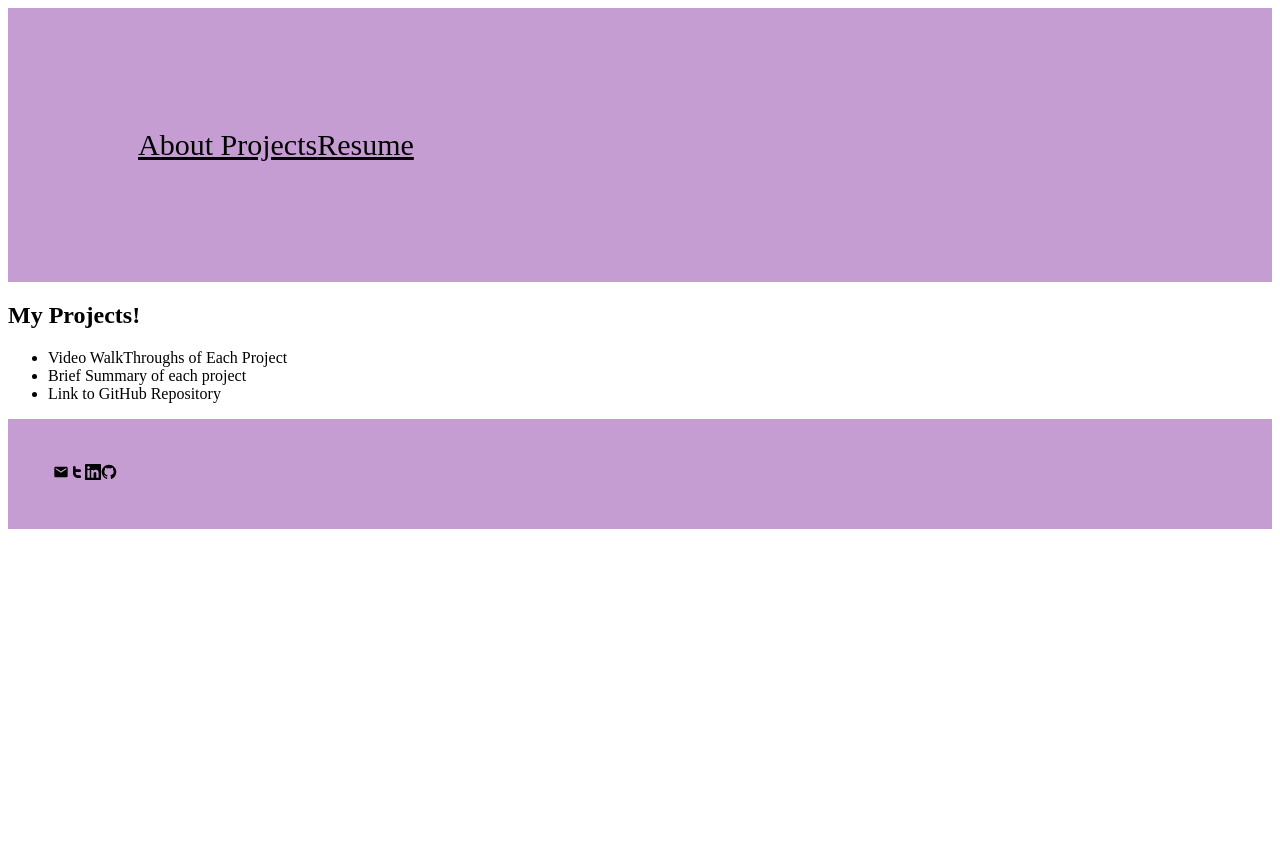
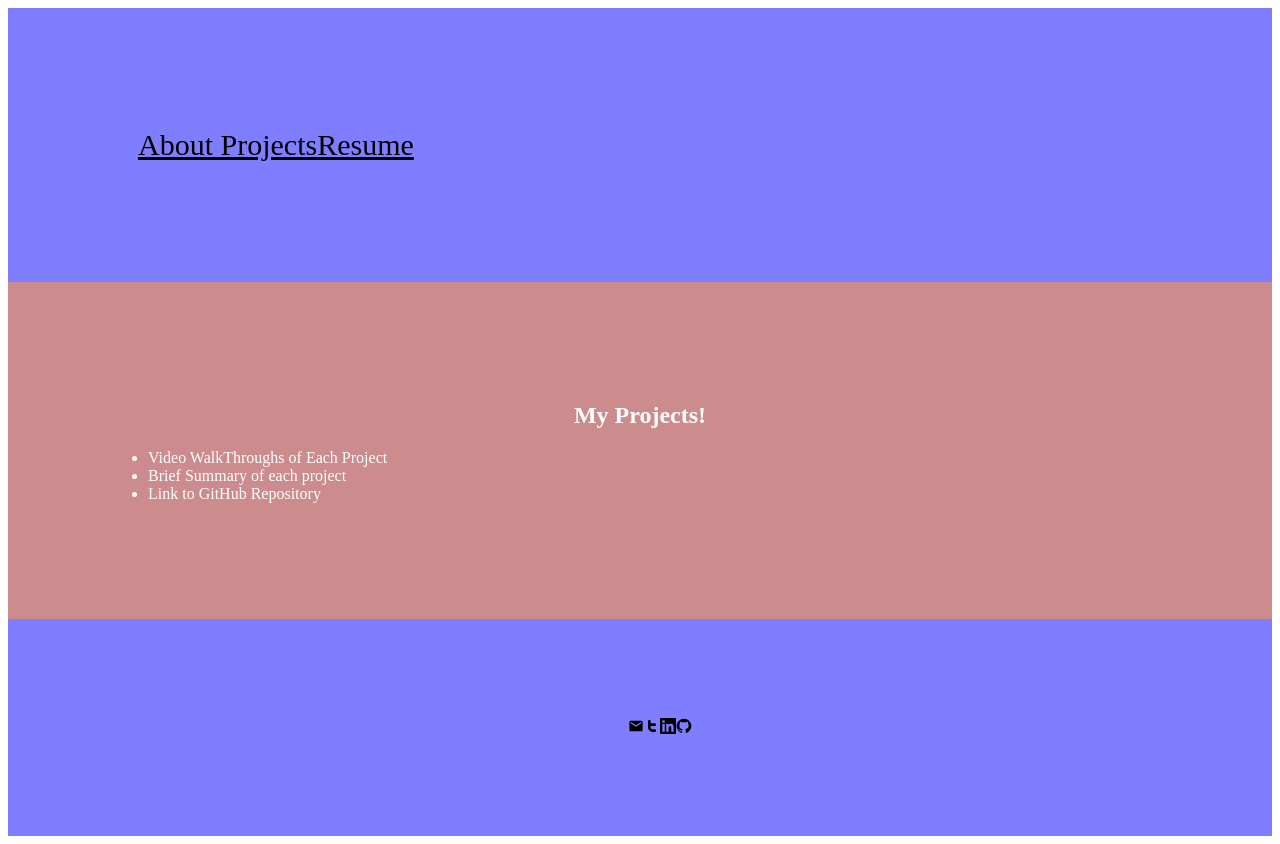
Before and after one commit to LetsJessCode/portfolio_site, a React (Create React App) app: page /projects in a window 1280 px wide. Before the commit the page ends 800 px from the top, so only its background shows below. Built offline with nearby package versions, Linux system fonts and the light colour scheme.

Commit message:
updated color

```diff
--- a/src/App.js
+++ b/src/App.js
@@ -3,7 +3,7 @@ import  NavBar  from './Components/NavBar/NavBar'
 import { BrowserRouter as Router, Route, Switch } from 'react-router-dom'
 // ------------------------------
 import About from './Components/About'
-import Projects from './Components/Projects'
+import Projects from './Components/Project/Projects'
 import Footer from './Components/Footer/Footer'
 // ------------------------------
 export class App extends Component {
--- a/src/Components/Footer/Footer.css
+++ b/src/Components/Footer/Footer.css
@@ -1,11 +1,11 @@
 .fixed-bottom {
     padding: 45px;
-    background: #c69dd2;
+    /* background: #c69dd2; */
     color: white;
   }
 
 
 .icon {
-    /* text-align: center; */
+    text-align: center;
     padding: 1cm;
 }
--- a/src/Components/Footer/Footer.js
+++ b/src/Components/Footer/Footer.js
@@ -9,11 +9,13 @@ export class Footer extends Component {
     render() {
         return (
             <div className="fixed-bottom">
-                 <nav>
-                    <a href="mailto:letsjesscode@gmail.com"><MdEmail /></a>
-                    <a href="https://twitter.com/LetsJessCode"><CgTwitter /></a>
+                 <nav className= "icon">
+                   <ul>
+                       <a href="mailto:letsjesscode@gmail.com"><MdEmail /></a>
+                         <a href="https://twitter.com/LetsJessCode"><CgTwitter /></a>
                         <a href="https://www.linkedin.com/in/jessica-shearwood/"><GrLinkedin /></a>
-                    <a href="https://github.com/LetsJessCode"><GrGithub /> </a>
+                         <a href="https://github.com/LetsJessCode"><GrGithub /> </a>
+                    </ul>
                 </nav>
             </div>
         )
--- a/src/Components/NavBar/Nav.css
+++ b/src/Components/NavBar/Nav.css
@@ -1,6 +1,5 @@
 .nav {
     padding: 90px;
-    background: #c69dd2;
     color: white;
     font-size: 30px;
   }
--- /dev/null
+++ b/src/Components/Project/Project.css
@@ -0,0 +1,17 @@
+.nav {
+    background: #7f7eff;
+    color: white;
+  }
+
+.body{
+    background-color: #cc8b8c;
+    padding: 100px;
+    color: white;
+}
+
+.title{
+    text-align: center;
+}
+.fixed-bottom {
+    background: #7f7eff;
+  }
--- /dev/null
+++ b/src/Components/Project/Projects.js
@@ -0,0 +1,19 @@
+import React from 'react'
+import 'fontsource-roboto';
+import '../Project/Project.css'
+
+const Projects = () => {
+    return (
+
+        <div className="body">
+            <h2 className="title">My Projects!</h2>
+                <ul>
+                    <li>Video WalkThroughs of Each Project</li>
+                    <li>Brief Summary of each project</li>
+                    <li>Link to GitHub Repository</li>
+                </ul>
+        </div>
+    )
+}
+
+export default Projects
--- a/src/Components/Projects.js
+++ /dev/null
@@ -1,17 +0,0 @@
-import React from 'react'
-import 'fontsource-roboto';
-
-const Projects = () => {
-    return (
-        <div>
-         <h2>My Projects!</h2>
-            <ul>
-                <li>Video WalkThroughs of Each Project</li>
-                <li>Brief Summary of each project</li>
-                <li>Link to GitHub Repository</li>
-            </ul>
-        </div>
-    )
-}
-
-export default Projects
```
